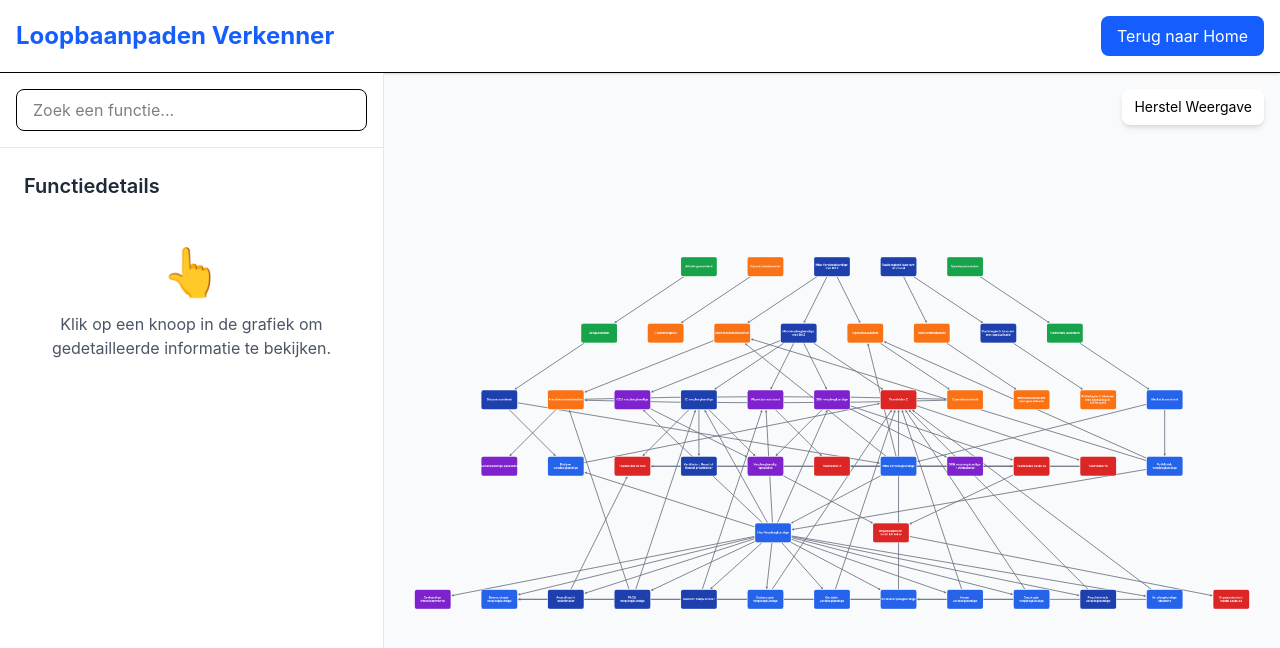
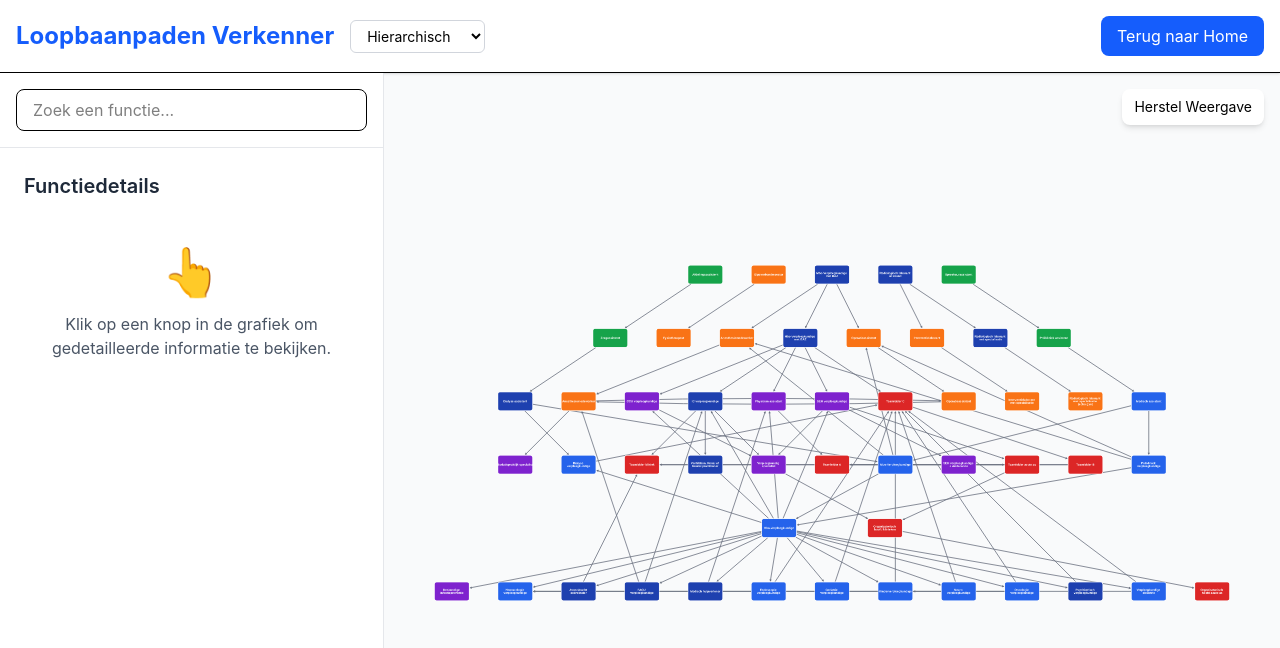
Before and after one commit to eddieedease/careerpath, an Angular app: page /explore in a window 1280 px wide. Shown: the top 648 px of the page. Built offline with nearby package versions, Linux system fonts and the light colour scheme.

Commit message:
layout adjustment

```diff
--- a/src/app/pages/explore/explore.html
+++ b/src/app/pages/explore/explore.html
@@ -3,7 +3,18 @@
   <div class="bg-white shadow-sm border-b">
     <div class="container mx-auto px-4 py-4">
       <div class="flex items-center justify-between">
-        <h1 class="text-2xl font-bold text-blue-600">Loopbaanpaden Verkenner</h1>
+        <div class="flex items-center gap-4">
+          <h1 class="text-2xl font-bold text-blue-600">Loopbaanpaden Verkenner</h1>
+          <select
+            (change)="changeLayout($event)"
+            class="px-3 py-1.5 border border-gray-300 rounded-md text-sm focus:outline-none focus:ring-2 focus:ring-blue-500">
+            <option value="breadthfirst">Hierarchisch</option>
+            <option value="circle">Cirkel</option>
+            <option value="concentric">Concentrisch</option>
+            <option value="grid">Grid</option>
+            <option value="random">Willekeurig</option>
+          </select>
+        </div>
         <button
           routerLink="/landing"
           class="bg-blue-600 text-white px-4 py-2 rounded-lg hover:bg-blue-700 transition-colors">
@@ -47,7 +58,7 @@
         @if (!selectedNode) {
           <div class="text-center py-8">
             <div class="text-gray-400 text-5xl mb-4">👆</div>
-            <p class="text-gray-600">Klik op een knoop in de grafiek om gedetailleerde informatie te bekijken.</p>
+            <p class="text-gray-600">Klik op een knop in de grafiek om gedetailleerde informatie te bekijken.</p>
           </div>
         } @else {
           <div class="space-y-4">
--- a/src/app/pages/explore/explore.ts
+++ b/src/app/pages/explore/explore.ts
@@ -709,7 +709,11 @@ private careerPaths: CareerPath[] = [
         name: 'breadthfirst',
         directed: true,
         spacingFactor: 1.8,
-        avoidOverlap: true
+        avoidOverlap: true,
+        // Add more default layout options
+        padding: 50,
+        animate: true,
+        animationDuration: 500,
       },
       // Disable built-in zoom
       userZoomingEnabled: false,
@@ -823,4 +827,53 @@ private careerPaths: CareerPath[] = [
       this.cy.center(node);
     }
   }
+
+  // Add new method to handle layout changes
+  changeLayout(event: Event) {
+    const select = event.target as HTMLSelectElement;
+    const layoutName = select.value;
+
+    const layoutOptions: any = {
+      breadthfirst: {
+        name: 'breadthfirst',
+        directed: true,
+        spacingFactor: 1.8,
+        avoidOverlap: true,
+      },
+      circle: {
+        name: 'circle',
+        spacingFactor: 1.5,
+        avoidOverlap: true,
+      },
+      concentric: {
+        name: 'concentric',
+        minNodeSpacing: 50,
+        avoidOverlap: true,
+      },
+      grid: {
+        name: 'grid',
+        avoidOverlap: true,
+        spacingFactor: 1.5,
+      },
+      random: {
+        name: 'random',
+        avoidOverlap: true,
+      }
+    };
+
+    // Common options for all layouts
+    const commonOptions = {
+      animate: true,
+      animationDuration: 500,
+      padding: 50,
+      fit: true
+    };
+
+    const layout = this.cy.layout({
+      ...layoutOptions[layoutName],
+      ...commonOptions
+    });
+
+    layout.run();
+  }
 }
```
